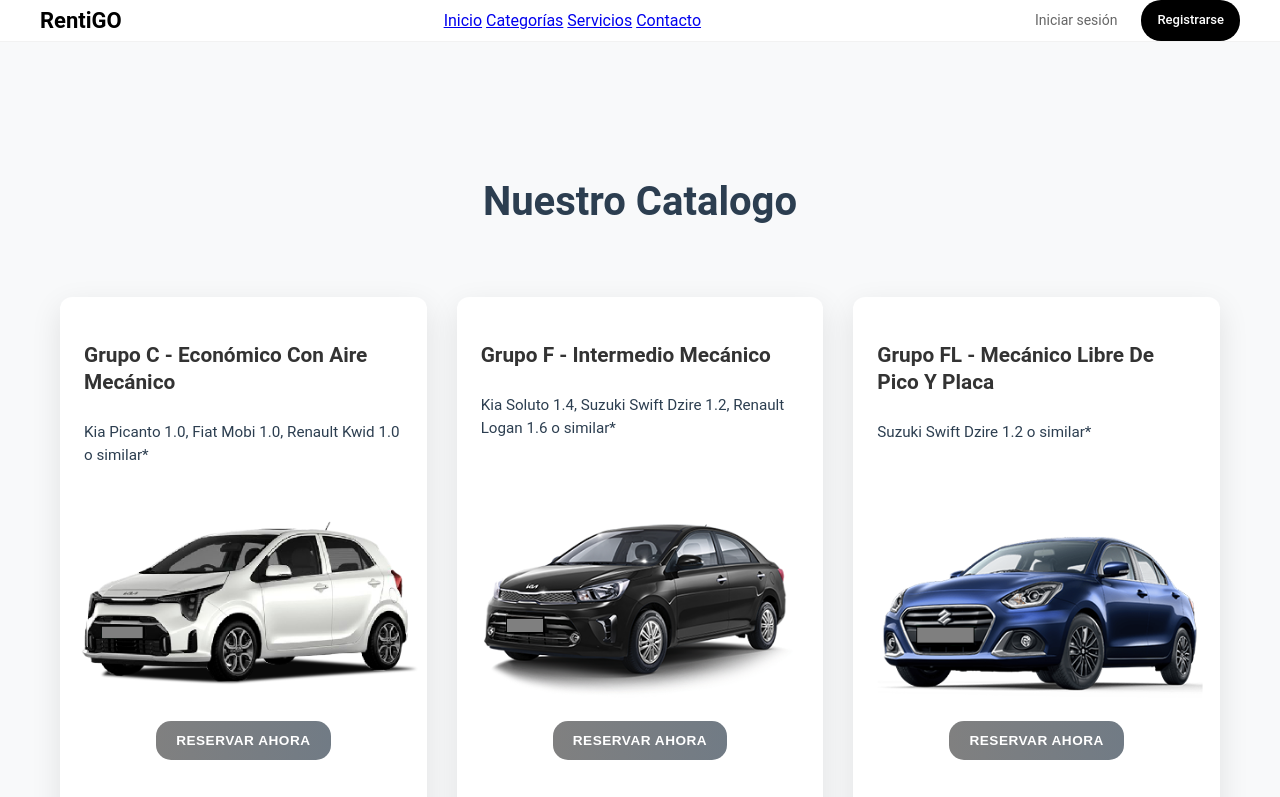
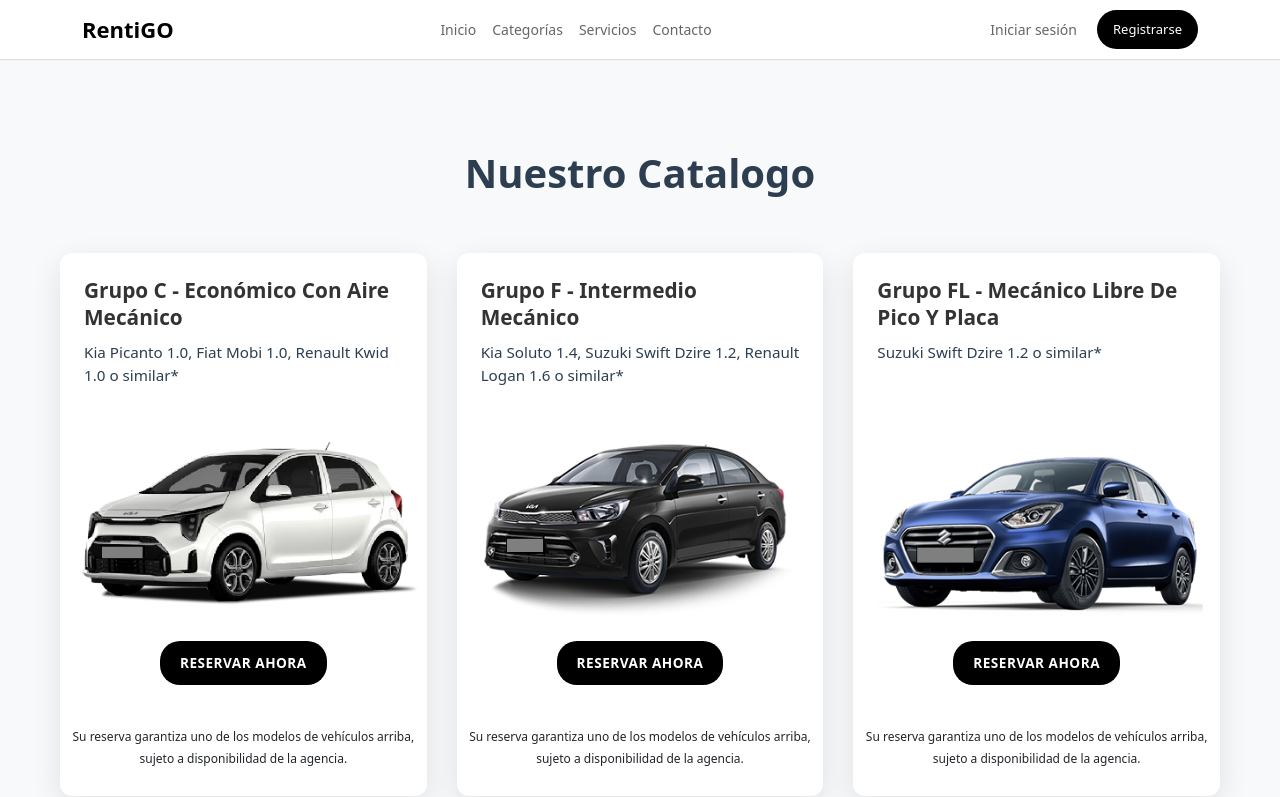
Before and after one commit to ECelis18/Renti-Go, a plain HTML site: page categorias.html in a window 1280 px wide. Shown: the top 797 px of the page. Drawn offline with nearby package versions, Linux system fonts and the light colour scheme.

Commit message:
Se mejoro la navegación para catalogo y la responsividad

```diff
--- a/categorias.html
+++ b/categorias.html
@@ -7,23 +7,39 @@
     <link rel="icon" href="assets/favicon.png" type="image/png" sizes="32x32">
     <link rel="stylesheet" href="style.css">
     <title>categorias - RentiGO</title>
+    <link href="https://cdn.jsdelivr.net/npm/bootstrap@5.3.8/dist/css/bootstrap.min.css" rel="stylesheet"
+        integrity="sha384-sRIl4kxILFvY47J16cr9ZwB07vP4J8+LH7qKQnuqkuIAvNWLzeN8tE5YBujZqJLB" crossorigin="anonymous">
 </head>
 
 <body>
     <header>
-        <div class="container">
-            <p class="logo">RentiGO</p>
-            <nav>
-                <a href="index.html">Inicio</a>
-                <a href="categorias.html">Categorías</a>
-                <a href="#">Servicios</a>
-                <a href="contacto.html" class="active">Contacto</a>
-            </nav>
-            <div class="auth-buttons">
-                <a href="login.html" class="login-btn">Iniciar sesión</a>
-                <a href="registro.html" class="register-btn">Registrarse</a>
+        <nav class="navbar navbar-expand-lg bg-white border-bottom sticky-top">
+            <div class="container">
+                <!-- Logo -->
+                <a class="navbar-brand logo fw-bold" href="index.html">RentiGO</a>
+
+                <!-- Botón hamburguesa -->
+                <button class="navbar-toggler" type="button" data-bs-toggle="collapse" data-bs-target="#navbarNav"
+                    aria-controls="navbarNav" aria-expanded="false" aria-label="Toggle navigation">
+                    <span class="navbar-toggler-icon"></span>
+                </button>
+
+                <!-- Links -->
+                <div class="collapse navbar-collapse justify-content-between" id="navbarNav">
+                    <ul class="navbar-nav mx-auto">
+                        <li class="nav-item"><a class="nav-link" href="index.html">Inicio</a></li>
+                        <li class="nav-item"><a class="nav-link" href="categorias.html">Categorías</a></li>
+                        <li class="nav-item"><a class="nav-link" href="#">Servicios</a></li>
+                        <li class="nav-item"><a class="nav-link" href="contacto.html">Contacto</a></li>
+                    </ul>
+                    <!-- Botones -->
+                    <div class="auth-buttons d-flex gap-2">
+                        <a href="login.html" class="login-btn">Iniciar sesión</a>
+                        <a href="registro.html" class="register-btn">Registrarse</a>
+                    </div>
+                </div>
             </div>
-        </div>
+        </nav>
     </header>
     <main>
         <section id="catalogo" class="catalog">
@@ -144,7 +160,9 @@
             <p>&copy; 2024 RentiGo. Todos los derechos reservados.</p>
         </div>
     </footer>
-
+    <script src="https://cdn.jsdelivr.net/npm/bootstrap@5.3.8/dist/js/bootstrap.bundle.min.js"
+        integrity="sha384-FKyoEForCGlyvwx9Hj09JcYn3nv7wiPVlz7YYwJrWVcXK/BmnVDxM+D2scQbITxI"
+        crossorigin="anonymous"></script>
 </body>
 
 </html>
--- a/style.css
+++ b/style.css
@@ -10,6 +10,8 @@ body {
     line-height: 1.6;
     color: #333;
     background-color: #ffffff;
+    scroll-behavior: smooth;
+    overflow-x: hidden;
 }
 
 /* ------------------ CONTAINER GLOBAL ------------------ */
@@ -385,7 +387,8 @@ header .logo {
     color: #2c3e50;
     margin-bottom: 3rem;
     position: relative;
-    padding: 15px;
+    padding: 8px;
+    font-weight: bold;
 }
 
 .vehiculos-grid {
@@ -454,11 +457,11 @@ header .logo {
 }
 
 .btn-secondary {
-    background: linear-gradient(to right, gray, #717b85);
+    background-color: #000000;
     color: white;
     border: none;
     padding: 12px 20px;
-    border-radius: 15px;
+    border-radius: 20px;
     font-weight: 600;
     cursor: pointer;
     transition: all 0.3s ease;
@@ -474,7 +477,8 @@ header .logo {
 }
 
 .btn-secondary:hover {
-    background: linear-gradient(to right, #717b85, gray);
+    background-color: #666;
+    color: #fff;
     transform: translateY(-2px);
     box-shadow: 0 5px 15px rgba(41, 128, 185, 0.3);
 }
```
